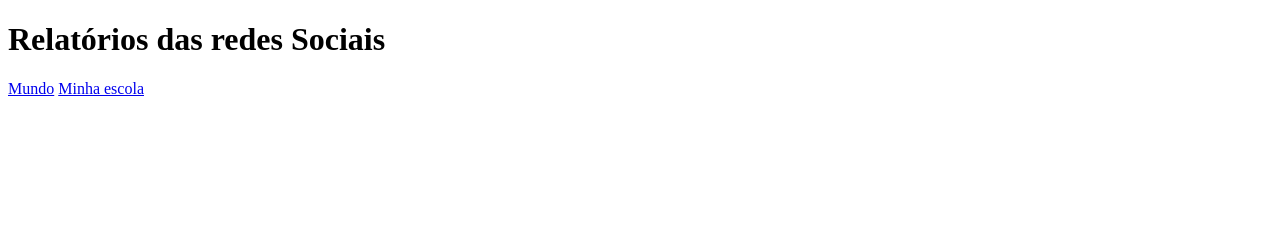
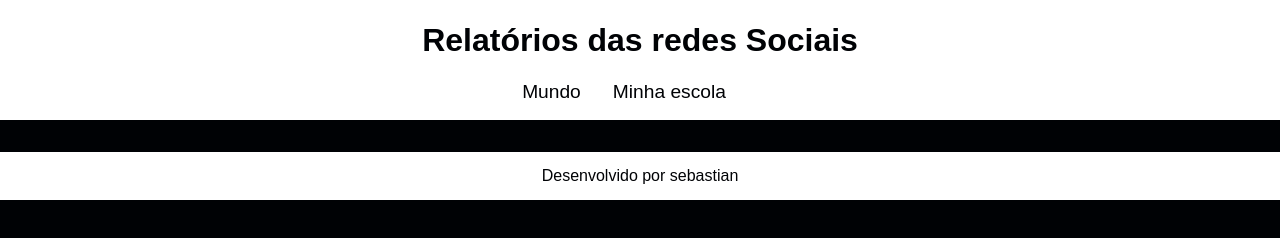
Before and after one commit to mstheushernri/terceirotrimestre-aluraaaaaa, a plain HTML site: page index.html in a window 1280 px wide. Drawn offline with Linux system fonts and the light colour scheme.

Commit message:
Add files via upload

```diff
--- /dev/null
+++ b/graficos/InformaçõesGlobais.js
@@ -0,0 +1,3 @@
+const url ='https://raw.githubusercontent.com/guilhermeonrails/api/main/dados-globais.json'
+
+console.log(url);
--- a/index.html
+++ b/index.html
@@ -5,19 +5,24 @@
     <meta http-equiv="X-UA-Compatible" content="IE=edge">
     <meta name="viewport" content="width=device-width, initial-scale=1.0">
     <title>Redes Sociais</title>
+    <link rel="stylesheet" href="style.css">
 </head>
 <body>
-    <head>
+    <header>
         <h1>Relatórios das redes Sociais</h1>
     <nav>
         <a href="index.html">Mundo</a>
         <a href="#">Minha escola</a>
     </nav>
-    </head>
-    <main class="gráficos-section"></main>
+    </header>
+    <main class="gráficos-section">
     <section id="gráficos-container" calss="gráficos-container">
         <!-- crie os gráficos aqui -->
     </section>
-    <footer></footer>
+</main>
+    <footer>
+        <p>Desenvolvido por sebastian</p>
+    </footer>
+    <script type="module" src="graficos/informacoesGlobais.js"></script>
 </body>
 </html>
--- a/style.css
+++ b/style.css
@@ -1,27 +1,25 @@
-@import url('https://fonts.googleapis.com/css2?family=Nunito+Sans:ital,opsz,wght@0,6..12,200..1000;1,6..12,200..1000&display=swap')
-
-;root {
-    --bg-color: #222831;
-    --primary-color: #37AFE1;
-    --secondary-color: #BCF2F6;
+:root {
+    --bg-color: #000205;
+    --primary-color: #ffffff;
+    --secondary-color: #000000d0;
     --font: "Nunito Sans", sans-serif;
 }
 
-body{
+body {
     background-color: var(--bg-color);
     color: var(--primary-color);
     font-family: var(--font);
     height: 100vh;
     margin: 0;
+}
 
-}
-header{
+header {
     background-color: var(--primary-color);
     text-align: center;
     padding: 1px;
 }
 
-h1{
+h1 {
     font-size: 2rem;
     color: var(--bg-color);
     font-weight: 700;
```
Also changed, not shown: 1 other file.
